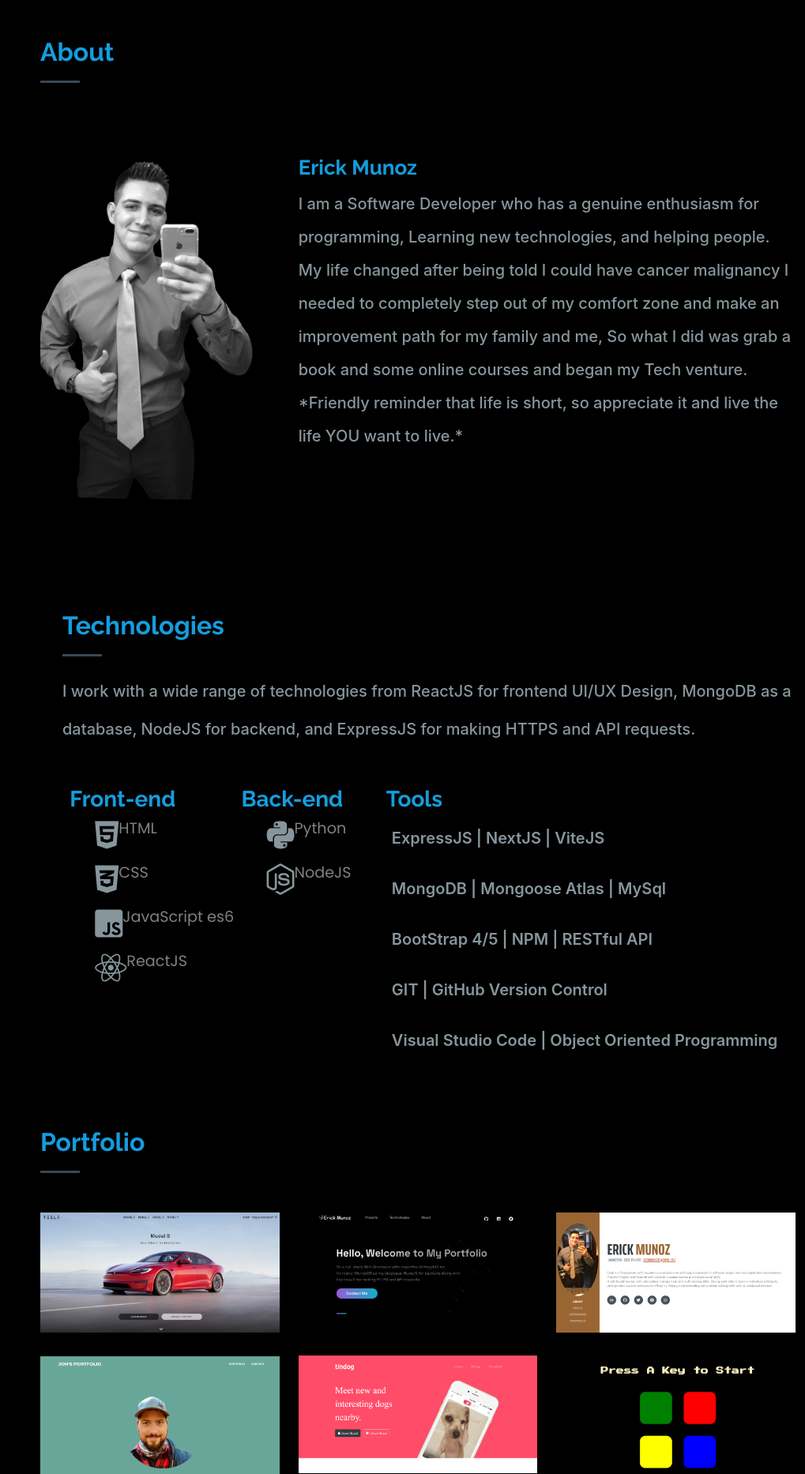
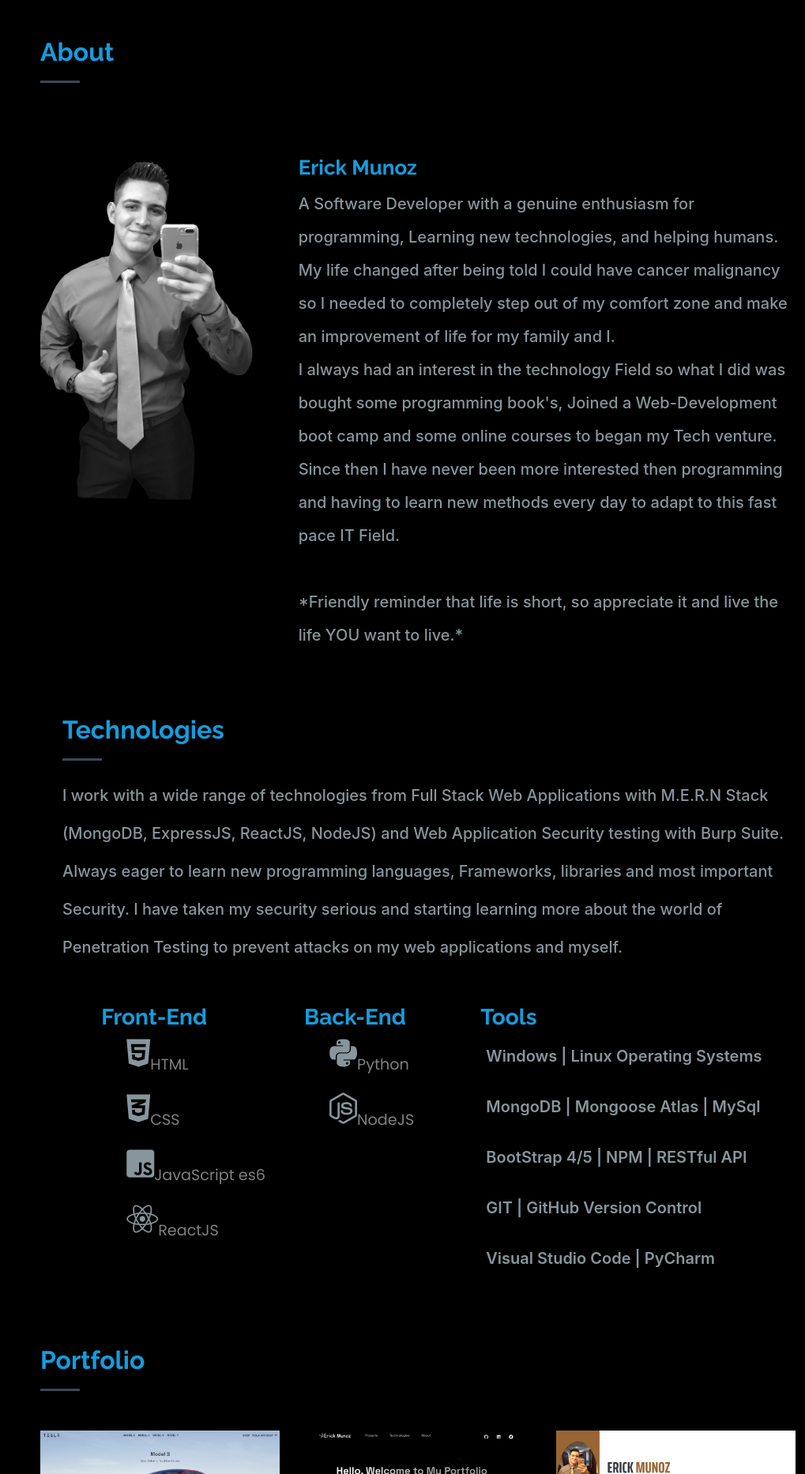
Before and after one commit to Dungyy/portfolio, a Flask app: page / in a window 1280 px wide. Shown: the part 813-2679 px from the top of the page at 79% size, without its empty margins (261-1280 px from the left). Run offline with Flask 2, Linux system fonts and the light colour scheme; some libraries are stand-ins or nearby versions; some web fonts are replaced.

Commit message:
Minor updates to portfolio

```diff
--- a/templates/index.html
+++ b/templates/index.html
@@ -60,6 +60,7 @@
         <ul>
           <li><a href="#hero" class="nav-link scrollto active"><i class="bx bx-home"></i> <span>Home</span></a></li>
           <li><a href="#about" class="nav-link scrollto"><i class="bx bx-user"></i> <span>About</span></a></li>
+          <!-- <li><a href="#tech" class="nav-link scrollto"><i class="bx bx-user"></i> <span>Technology</span></a></li> -->
           <li><a href="#portfolio" class="nav-link scrollto"><i class="bx bx-book-content"></i> <span>Portfolio</span></a></li>
           <li><a href="#contact" class="nav-link scrollto"><i class="bx bx-envelope"></i> <span>Contact</span></a></li>
           <!-- <li><a href="https://dungy.pythonanywhere.com/" class="nav-link scrollto"><i class="nav-link scrollto bx bx-file-blank"></i> <span>Resume</span></a></li> -->
@@ -86,9 +87,6 @@
 
         <div class="section-title fade-left">
           <h2>About</h2>
-          <!-- <p class="about-p" data-aos="fade-up"  data-aos-delay="200">I am a Software Developer who has a genuine enthusiasm for programming, Learning new technologies, and helping people. My life changed after being told I could have cancer malignancy I needed to completely step out of my comfort zone and make an improvement path for my family and me, So what I did was grab a book and some online courses and began my Tech venture.
-            *Friendly reminder that life is short, so appreciate it and live the life YOU want to live.*
-          </p> -->
         </div>
 
         <div class="row">
@@ -98,8 +96,14 @@
           <div class="col-lg-8 pt-4 pt-lg-0 content" data-aos="fade-left">
             <br/>
             <h3>Erick Munoz </h3>
-            <p class="about-p" data-aos="fade-up"  data-aos-delay="200">I am a Software Developer who has a genuine enthusiasm for programming, Learning new technologies, and helping people. My life changed after being told I could have cancer malignancy I needed to completely step out of my comfort zone and make an improvement path for my family and me, So what I did was grab a book and some online courses and began my Tech venture.
-            *Friendly reminder that life is short, so appreciate it and live the life YOU want to live.*
+            <p class="about-p" data-aos="fade-up"  data-aos-delay="200">
+              A Software Developer with a genuine enthusiasm for programming, Learning new technologies, and helping humans. <br/>
+              My life changed after being told I could have cancer malignancy so I needed to completely step out of my comfort zone and make an improvement of life for my family and I.<br/>
+              I always had an interest in the technology Field so what I did was bought some programming book's, Joined a Web-Development boot camp and some online courses to began my Tech venture.
+              <br/>
+              Since then I have never been more interested then programming and having to learn new methods every day to adapt to this fast pace IT Field.
+              <br/><br/>
+              *Friendly reminder that life is short, so appreciate it and live the life YOU want to live.*
           </p>
           </div>
         </div>
@@ -114,42 +118,45 @@
     <section id="skills" class="Tech section-title skills ">
       <div class="tech" data-aos="fade-up">
           <h2>Technologies</h2>
-          <p>I work with a wide range of technologies from ReactJS for frontend UI/UX Design, MongoDB as a database, NodeJS for backend, and ExpressJS for making HTTPS and API requests.</p>
+          <p>I work with a wide range of technologies from Full Stack Web Applications with M.E.R.N Stack (MongoDB, ExpressJS, ReactJS, NodeJS) and Web Application Security testing with Burp Suite.
+            <br/>
+             Always eager to learn new programming languages, Frameworks, libraries and most important Security. I have taken my security serious and starting learning more about the world of Penetration Testing to prevent attacks on my web applications and myself.
+          </p>
       </div>
       <br/>
       <div class="Tech-stack ">
         <br/>
       <div class="frontend" data-aos="fade-left">
-        <h3>Front-end</h3>
+        <h3>Front-End</h3>
 
         <ul style="display: flex">
-          <i class="fab akills fa-html5 fa-2x"></i><h4 class="text">HTML </h4>
+          <i class="fab akills fa-html5 fa-2x"></i><h4 class="text"><br/>HTML </h4>
         </ul>
         <ul style="display: flex">
-          <i class="fab akills fa-css3-alt fa-2x"></i><h4 class="text">CSS </h4>
+          <i class="fab akills fa-css3-alt fa-2x"></i><h4 class="text"><br/>CSS </h4>
         </ul>
         <ul style="display: flex">
-          <i class="fab akills fa-js-square fa-2x"></i><h4 class="text">JavaScript es6</h4>
+          <i class="fab akills fa-js-square fa-2x"></i><h4 class="text"><br/>JavaScript es6</h4>
         </ul>
         <ul style="display: flex">
-          <i class="fab akills fa-react fa-2x"></i><h4 class="text">ReactJS</h4>
+          <i class="fab akills fa-react fa-2x"></i><h4 class="text"><br/>ReactJS</h4>
         </ul>
       </div>
       <br/>
       <div class="backend" data-aos="fade-up">
-        <h3>Back-end</h3>
+        <h3>Back-End</h3>
         <ul style="display: flex">
-          <i class="fab fa-python fa-2x"></i><h4 class="text">Python</h4>
+          <i class="fab fa-python fa-2x"></i><h4 class="text"><br/>Python</h4>
         </ul>
         <ul style="display: flex">
-          <i class="fab akills fa-node-js fa-2x"></i><h4 class="text">NodeJS </h4>
+          <i class="fab akills fa-node-js fa-2x"></i><h4 class="text"><br/>NodeJS </h4>
         </ul>
       </div>
       <br/>
       <div class="stack-tools" data-aos="fade-right">
         <h3 style="margin-left: 25px;">Tools </h3>
         <ul>
-          ExpressJS | NextJS | ViteJS
+          Windows | Linux Operating Systems
         </ul>
         <ul>
           MongoDB | Mongoose Atlas | MySql
@@ -161,7 +168,7 @@
           GIT | GitHub Version Control
         </ul>
         <ul>
-          Visual Studio Code | Object Oriented Programming
+          Visual Studio Code | PyCharm
         </ul>
       </div>
     </div>
```
